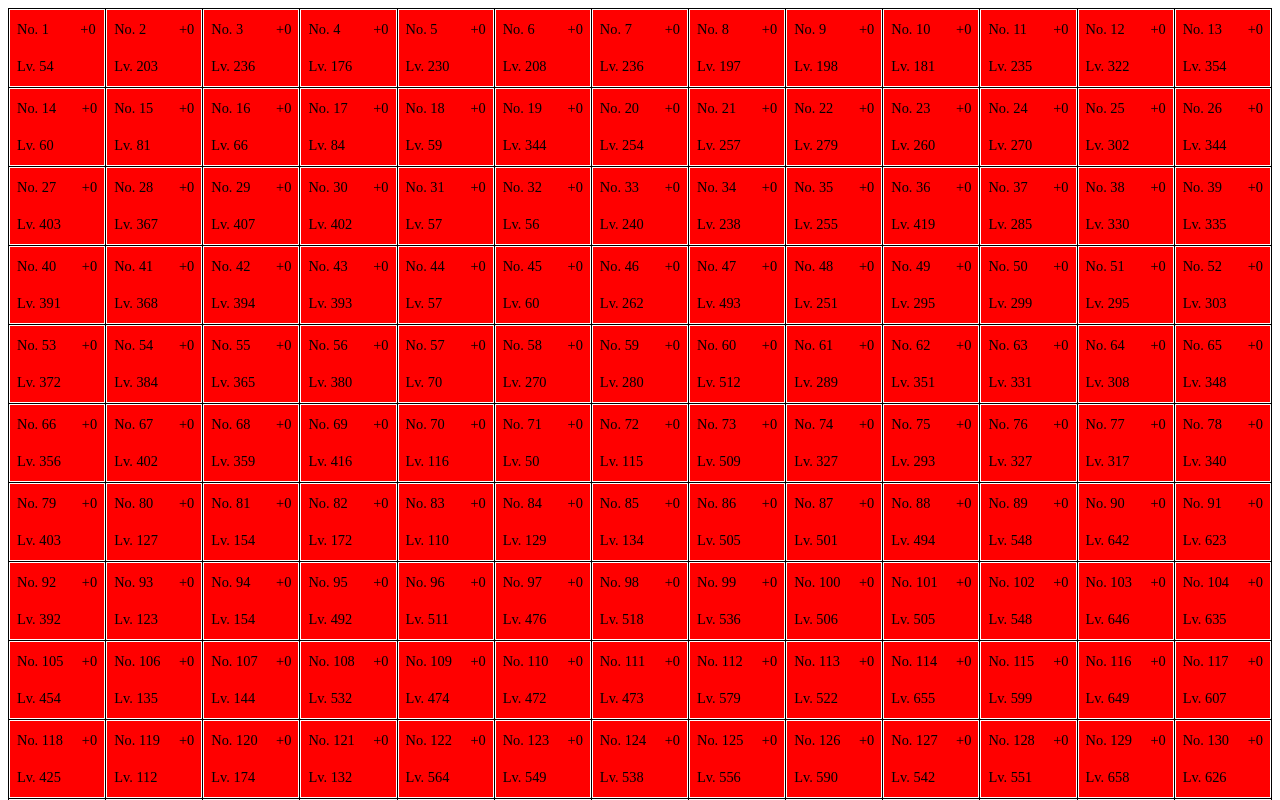
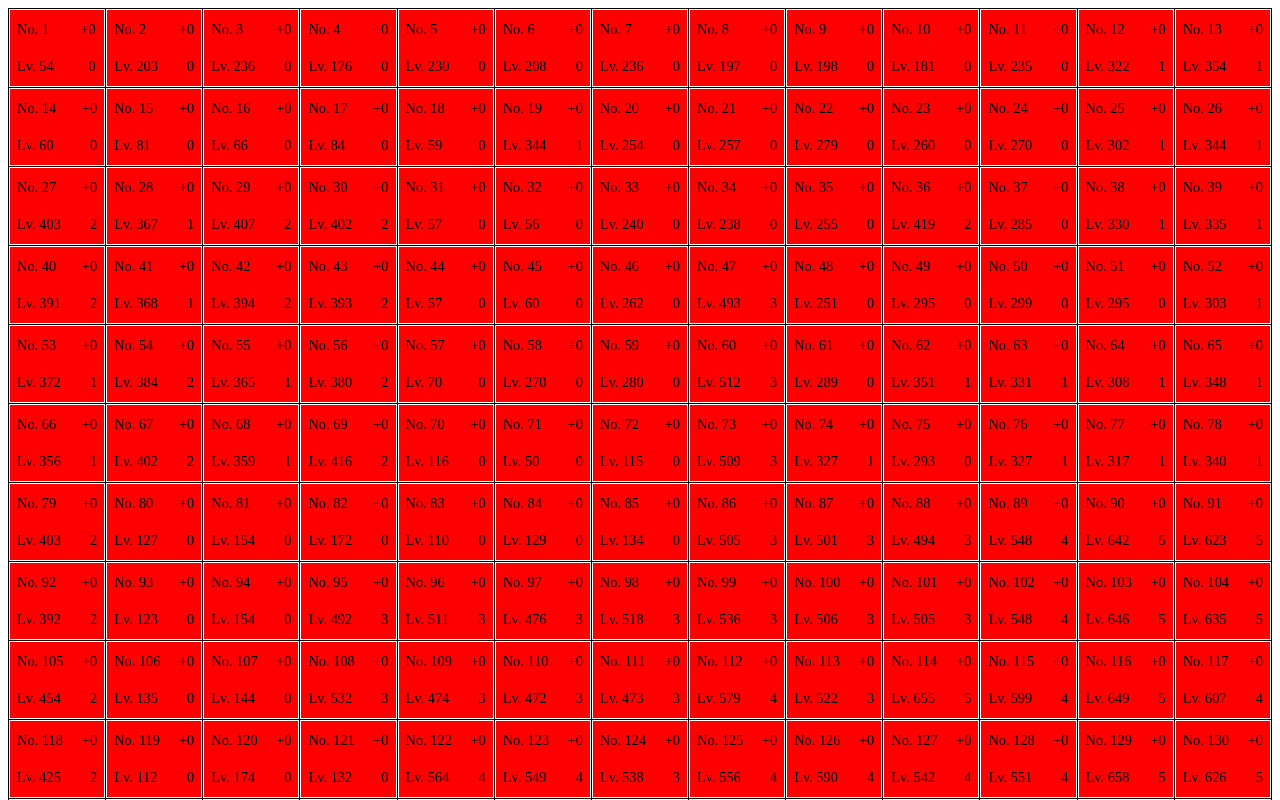
Before and after one commit to f-carmo/ef-gi, an Angular app: page / in a window 1280 px wide. Shown: the top 800 px of the page. Built offline with nearby package versions, Linux system fonts and the light colour scheme.

Commit message:
star level

```diff
--- a/src/app/cell/cell.component.ts
+++ b/src/app/cell/cell.component.ts
@@ -15,6 +15,10 @@ export class CellComponent implements OnInit {
   get enhancedLevel() {
     return this.cellLevel + (50 * this.enhancement);
   }
+  get starLevel() {
+    const res = Math.floor((this.enhancedLevel - 220) / 80);
+    return res > 0 ? res : 0;
+  }
 
   constructor() { }
 
```
